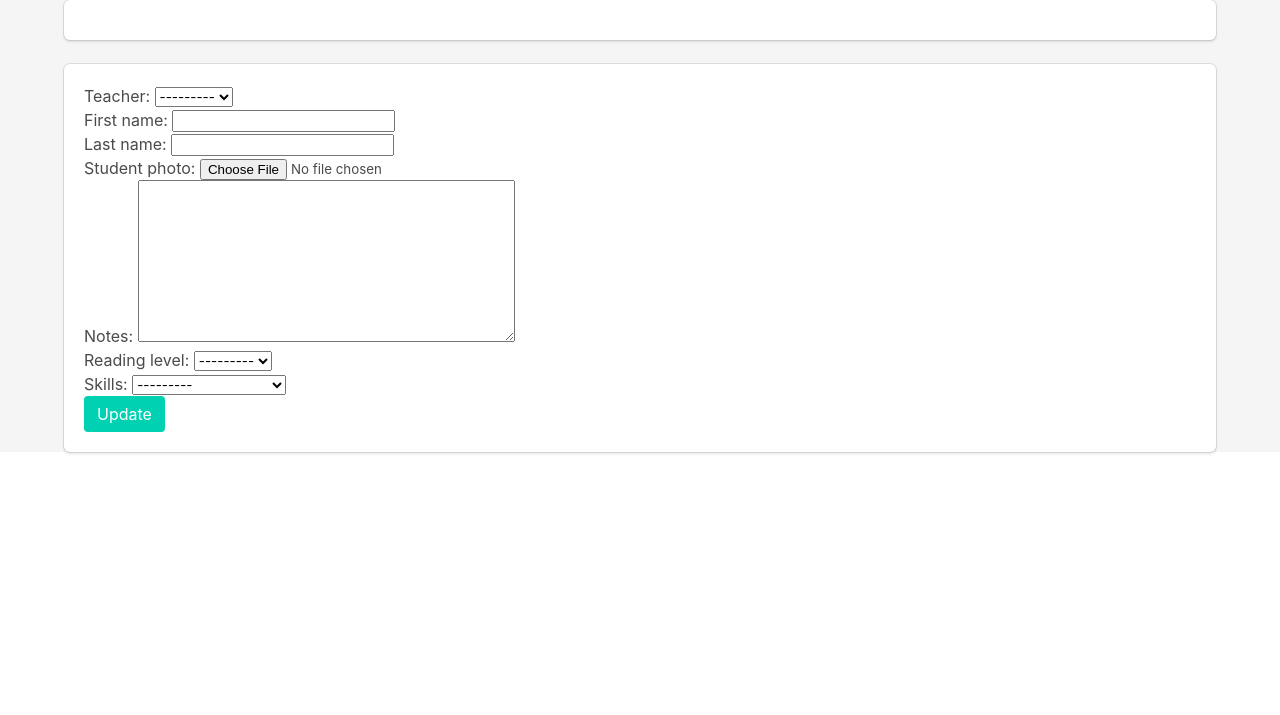
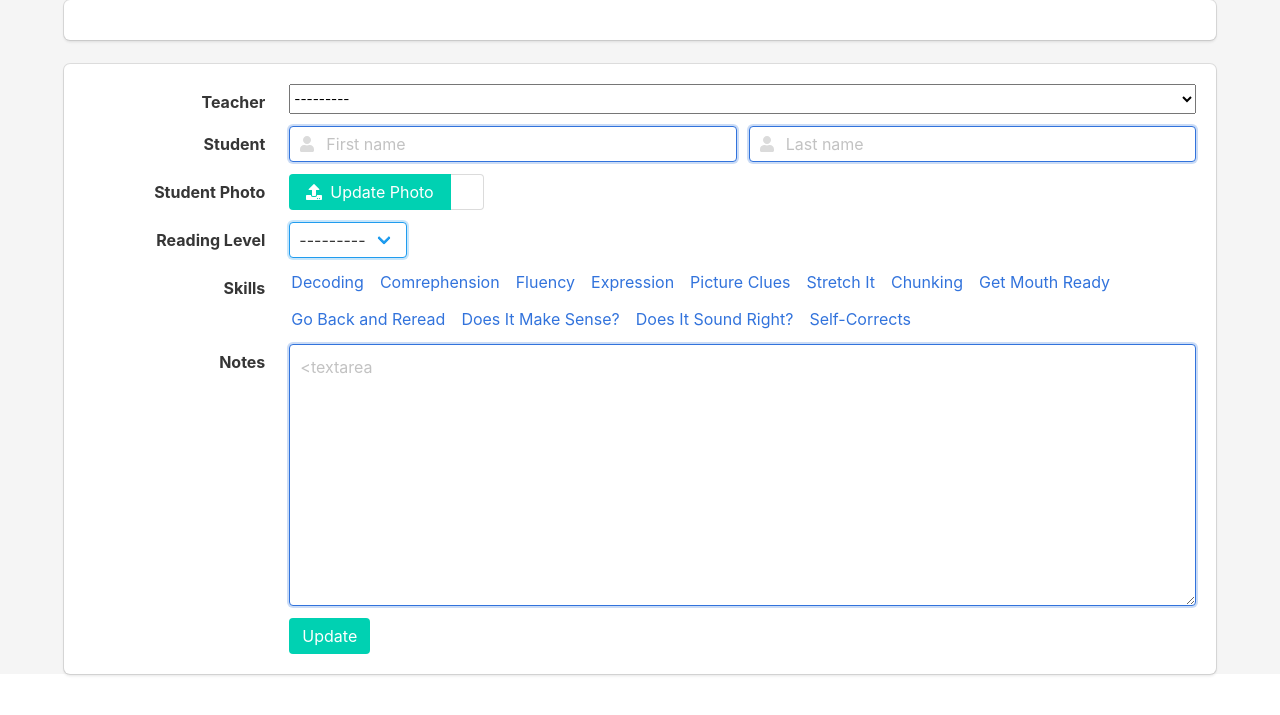
Before and after one commit to rafcevallos/teacher-capstone, a Django app: template readapi/templates/student/edit_student.html in a window 1280 px wide. Shown: the part 52-767 px from the top of the page. Run offline with Django 3.2, Linux system fonts and the light colour scheme; the template is opened without the code that fills it: values that come from a table or form of the project are taken from there, others are empty; the visitor is signed in with stand-in values (Sample User, id 1); data comes from the database, SQL or seed files in the repository; some libraries are stand-ins or nearby versions.

Commit message:
Finally got styling on edit form to work correctly.  Praise the sun!

```diff
--- a/readapi/templates/student/edit_student.html
+++ b/readapi/templates/student/edit_student.html
@@ -1,4 +1,5 @@
 {% extends 'index.html' %}
+{% load widget_tweaks %}
 
 {% block main %}
 {% if user.is_authenticated %}
@@ -13,29 +14,19 @@
     <div class="box">
         <form id="student_form" method="POST" enctype="multipart/form-data">
             {% csrf_token %}
-            {{ student_form.as_p }}
+            <!-- {{ student_form.as_p }} -->
 
-            {% comment %} Button {% endcomment %}
-            <div>
+            <div class="field is-horizontal">
+                <div class="field-label is-normal">
+                    <label class="label">Teacher</label>
+                </div>
+
                 <div class="field-body">
-                    <div class="field">
-                        <div class="control">
-                            <button class="button is-primary" type="submit" name="submit" value="Save" />
-                            Update
-                            </button>
-                        </div>
-                    </div>
-                </div>
-            </div>
-        </form>
+                {% render_field student_form.teacher class="form-control field is-expanded is-primary is-focused" %}
                 </div>
             </div>
 
-{% endif %}
-{% endblock main %}
-
-
-{% comment %} <div class="field is-horizontal">
+            <div class="field is-horizontal">
                 <div class="field-label is-normal">
                     <label class="label">Student</label>
                 </div>
@@ -43,7 +34,8 @@
                 <div class="field-body">
                     <div class="field">
                         <p class="control is-expanded has-icons-left">
-                <input class="input is-focused" type="text" placeholder={{student_form.first_name}} <span class="icon is-small is-left">
+                            {% render_field student_form.first_name class="form-control field is-expanded input is-focused" placeholder=student_form.first_name.label %}
+                            <span class="icon is-small is-left">
                                 <i class="fas fa-user"></i>
                             </span>
                         </p>
@@ -51,12 +43,23 @@
 
                     <div class="field">
                         <p class="control is-expanded has-icons-left">
-                <input class="input is-focused  " type="text" placeholder={{student_form.last_name}} <span class="icon is-small is-left">
+                            {% render_field student_form.last_name class="form-control field is-expanded input is-focused" placeholder=student_form.last_name.label %}
+                            <span class="icon is-small is-left">
                                 <i class="fas fa-user"></i>
                             </span>
                         </p>
                     </div>
+                </div>
+            </div>
+            {% comment %} End of Student Fields {% endcomment %}
 
+            {% comment %} Beginning of Photo Field {% endcomment %}
+            <div class="field is-horizontal">
+                    <div class="field-label is-normal">
+                        <label class="label">Student Photo</label>
+                    </div>
+
+                <div class="field-body">
                     <div class="file has-name is-primary is-expanded">
                         <label class="file-label">
                             <input class="file-input" type="file" name="student_photo">
@@ -75,34 +78,25 @@
                     </div>
                 </div>
             </div>
-{% comment %} End of Student Fields {% endcomment %}
+            {% comment %} End of Photo Fields {% endcomment %}
 
-{% comment %} Reading Level Dropdown {% endcomment %}
+            {% comment %} Beginning of Reading Level Fields {% endcomment %}
             <div class="field is-horizontal">
                     <div class="field-label is-normal">
-        <label class="label">Current Reading Level</label>
+                        <label class="label">Reading Level</label>
                     </div>
 
                     <div class="field-body">
-        <div class="control is-expanded">
-            <div class="select is-primary">
-                <select class="is-hovered is-focused">
-                    <option>Select Reading Level</option>
-                    <option value={{student_form.reading_level.1}}></option>
-                    <option value={{student_form.reading_level.2}}></option>
-                    <option value={{student_form.reading_level.3}}></option>
-                    <option value={{student_form.reading_level.4}}></option>
-                    <option value={{student_form.reading_level.5}}></option>
-                    <option value={{student_form.reading_level.6}}></option>
-                    <option value={{student_form.reading_level.7}}></option>
-                </select>
+                        <div class="field">
+                            <div class="select is-info is-focused">
+                            {% render_field student_form.reading_level class="form-control is-expanded input is-focused" placeholder=student_form.reading_level.label %}
                             </div>
                         </div>
                     </div>
             </div>
-{% comment %} End of Reading Level Dropdown {% endcomment %}
+            {% comment %} End of Reading Level Fields {% endcomment %}
 
-{% comment %} Beginning of Skills {% endcomment %}
+            {% comment %} Beginning of Skills Fields {% endcomment %}
             <div class="field is-horizontal">
                     <div class="field-label is-normal">
                         <label class="label">Skills</label>
@@ -160,5 +154,34 @@
                 <div class="field-body">
                     <div class="field">
                         <div class="control is-expanded">
-                <textarea class="textarea is-focused" type="text" placeholder={{student_form.notes}} </textarea> </div>
-                    </div> </div> </div> {% comment %} End of Notes {% endcomment %}
+                            <textarea class="textarea is-focused" type="text" placeholder={{student_form.notes}}</textarea>
+                        </div>
+                    </div>
+                </div>
+            </div>
+            {% comment %} End of Notes {% endcomment %}
+
+            {% comment %} Button {% endcomment %}
+
+                <div class="field is-horizontal">
+                    <div class="field-label is-normal">
+                        <label class="label"></label>
+                    </div>
+
+                    <div class="field-body">
+                        <div class="field">
+                            <div class="control">
+                                <button class="button is-primary" type="submit" name="submit" value="Save">
+                                    Update
+                                </button>
+                            </div>
+                        </div>
+                    </div>
+                </div>
+            </div>
+        </form>
+    </div>
+</div>
+
+{% endif %}
+{% endblock main %}
--- a/reading/settings.py
+++ b/reading/settings.py
@@ -38,6 +38,7 @@
     'django.contrib.messages',
     'django.contrib.staticfiles',
     'multiselectfield',
+    'widget_tweaks',
     'readapi',
 ]
 
```
Also changed, not shown: readapi/forms/studentform.py (+40 -1 lines). Lines whose indentation alone changed are shown as unchanged.
